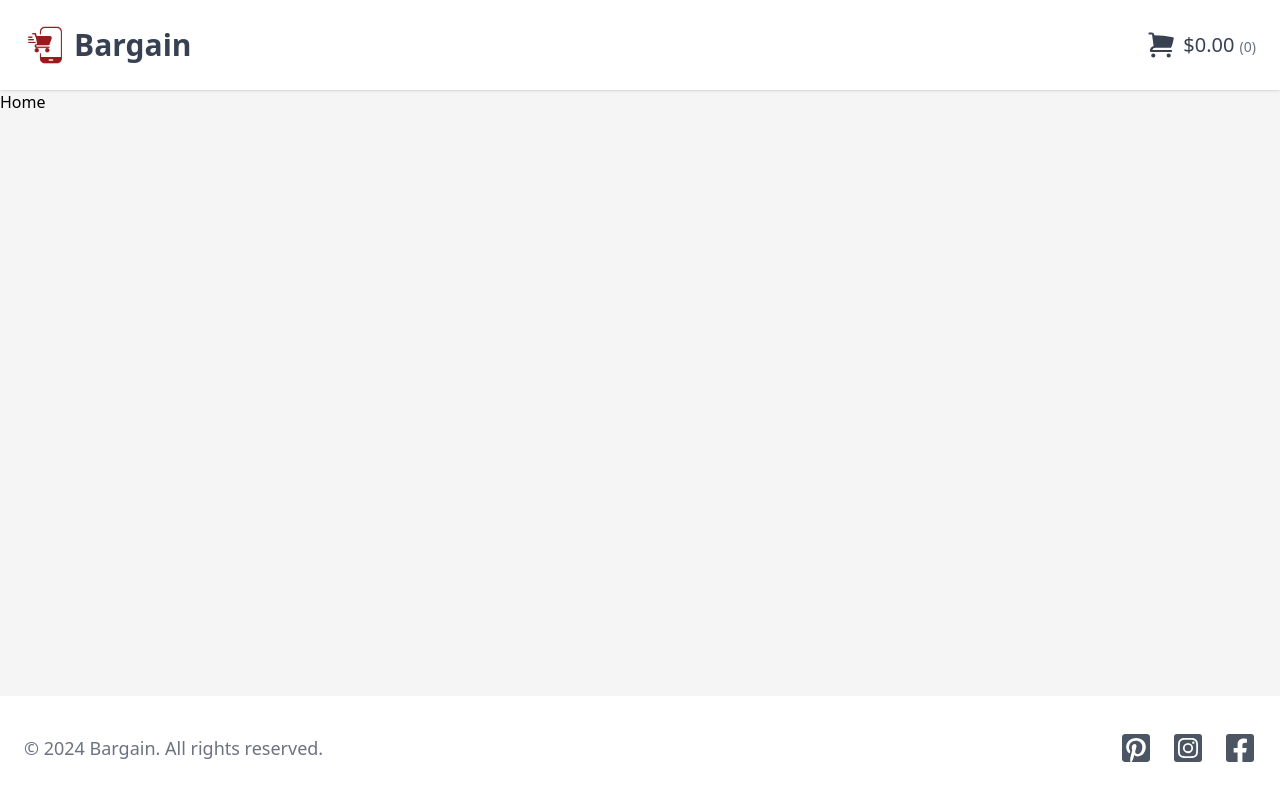
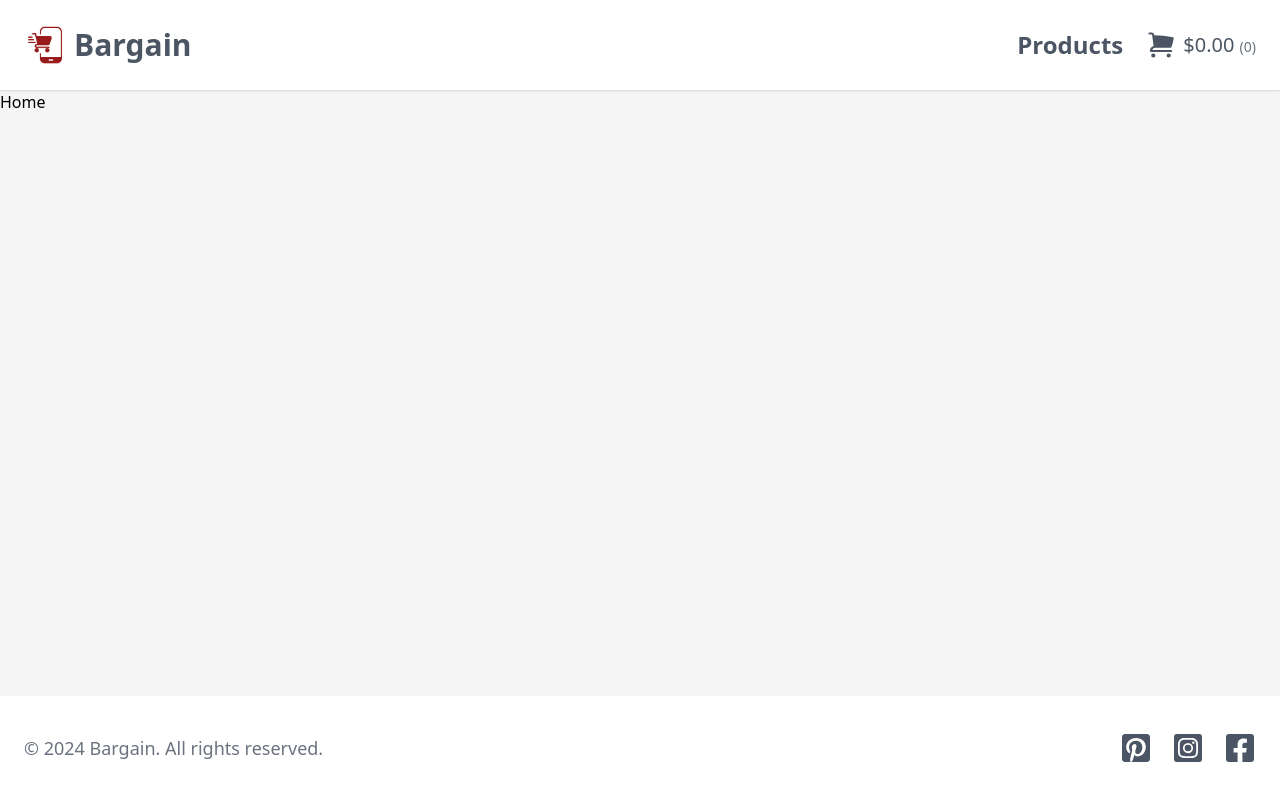
Before and after one commit to MattFvnDev/E_Bargain, a React (Vite) app: page / in a window 1280 px wide. Built offline with nearby package versions, Linux system fonts and the light colour scheme.

Commit message:
Adjusting font color

```diff
--- a/src/components/Footer.jsx
+++ b/src/components/Footer.jsx
@@ -20,21 +20,21 @@ const Footer = () => {
             target="_blank"
             rel="noreferrer"
           >
-            <FaPinterestSquare className="h-[28px] w-[28px] text-gray-600 hover:hover:text-gray-800 xl:h-[32px] xl:w-[32px] " />
+            <FaPinterestSquare className="h-[28px] w-[28px] text-gray-600 hover:hover:text-red-800 xl:h-[32px] xl:w-[32px] " />
           </Link>
           <Link
             to="https://www.instagram.com/"
             target="_blank"
             rel="noreferrer"
           >
-            <FaInstagramSquare className="h-[28px] w-[28px] text-gray-600 hover:hover:text-gray-800 xl:h-[32px] xl:w-[32px] " />
+            <FaInstagramSquare className="h-[28px] w-[28px] text-gray-600 hover:hover:text-red-800 xl:h-[32px] xl:w-[32px] " />
           </Link>
           <Link
             to="https://www.facebook.com/?locale=pl_PL"
             target="_blank"
             rel="noreferrer"
           >
-            <FaFacebookSquare className="h-[28px] w-[28px] text-gray-600 hover:hover:text-gray-800 xl:h-[32px] xl:w-[32px] " />
+            <FaFacebookSquare className="h-[28px] w-[28px] text-gray-600 hover:hover:text-red-800 xl:h-[32px] xl:w-[32px] " />
           </Link>
         </div>
       </div>
--- a/src/components/Header.jsx
+++ b/src/components/Header.jsx
@@ -1,16 +1,28 @@
 import React from "react"
-import { Link } from "react-router-dom"
+import { NavLink } from "react-router-dom"
 import { Logo } from "./"
 import { HiMiniShoppingCart } from "react-icons/hi2"
+import { BsBoxes } from "react-icons/bs"
 
 const Header = () => {
   return (
     <header className="sticky top-0, bg-white z-20 shadow">
       <div className="container mx-auto p-6 flex justify-between">
         <Logo />
-        <Link
-          to="/cart"
-          className="flex items-center space-x-2 text-gray-700 hover:text-gray-800"
+
+        <div className="flex flex-row space-x-4 md:space-x-6">
+          <NavLink
+            className="flex items-center text-gray-600 hover:text-red-800 group"
+            to="products"
+          >
+            <span className="hidden text-2xl font-bold md:inline-block">
+              Products
+            </span>
+            <BsBoxes className="w-7 h-7 flex-shrink-0 md:hidden group-hover:scale-110" />
+          </NavLink>
+          <NavLink
+            to="cart"
+            className="flex items-center space-x-2 text-gray-600 hover:text-red-800"
           >
             <div className="relative">
               <HiMiniShoppingCart className="w-7 h-7 flex-shrink-0" />
@@ -18,7 +30,8 @@ const Header = () => {
             <p className="text-xl">
               $0.00 <span className="text-sm text-gray-500">(0)</span>
             </p>
-        </Link>
+          </NavLink>
+        </div>
       </div>
     </header>
   )
--- a/src/components/Logo.jsx
+++ b/src/components/Logo.jsx
@@ -6,7 +6,7 @@ const Logo = () => {
   return (
     <Link className="flex items-center space-x-2" to="/">
       <img src={logo} alt="Logo" className="h-[42px] w-[42px] object-contain" />
-      <span className="hidden text-3xl font-extrabold text-gray-700 sm:inline-block">
+      <span className="hidden text-3xl font-extrabold text-gray-600 sm:inline-block">
         Bargain
       </span>
     </Link>
--- a/src/index.css
+++ b/src/index.css
@@ -1,3 +1,7 @@
 @tailwind base;
 @tailwind components;
 @tailwind utilities;
+
+a.active {
+  color: #991b1b;
+}
```
Lines whose indentation alone changed are shown as unchanged.
